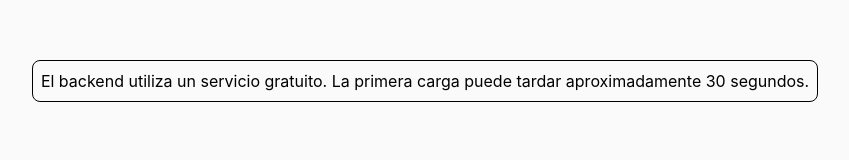
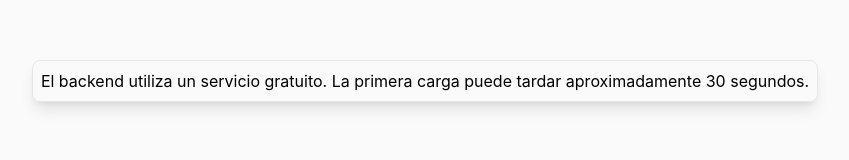
Before and after one commit to Azxgo/asislab-demo-frontend, a React (Vite) app: page /start in a window 1280 px wide. Shown: the top 160 px of the page, without its empty margins (215-1064 px from the left). Built offline with nearby package versions, Linux system fonts and the light colour scheme; no server answers.

Commit message:
server aviso2

```diff
--- a/src/pages/auth/StartGuest.tsx
+++ b/src/pages/auth/StartGuest.tsx
@@ -37,7 +37,7 @@ export default function StartGuest() {
 
     return (
         <div className="flex flex-col w-full justify-center bg-zinc-50 dark:bg-zinc-900 min-h-screen items-center">
-            <div className="absolute top-15 dark:bg-zinc-800 border dark:border-zinc-600 rounded-lg p-2 dark:text-white ">
+            <div className="absolute top-15 dark:bg-zinc-800 border border-gray-200 dark:border-zinc-600 rounded-lg p-2 dark:text-white shadow-lg">
                 El backend utiliza un servicio gratuito. La primera carga puede tardar aproximadamente 30 segundos.
             </div>
             <form
```
